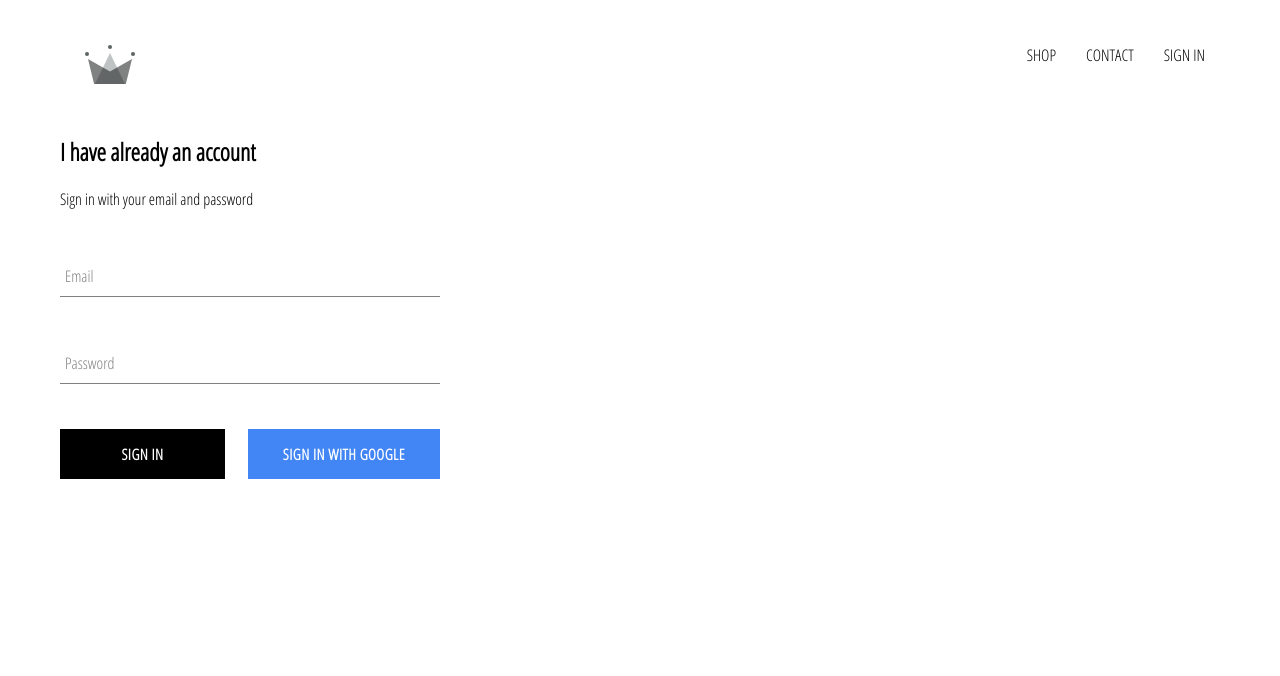
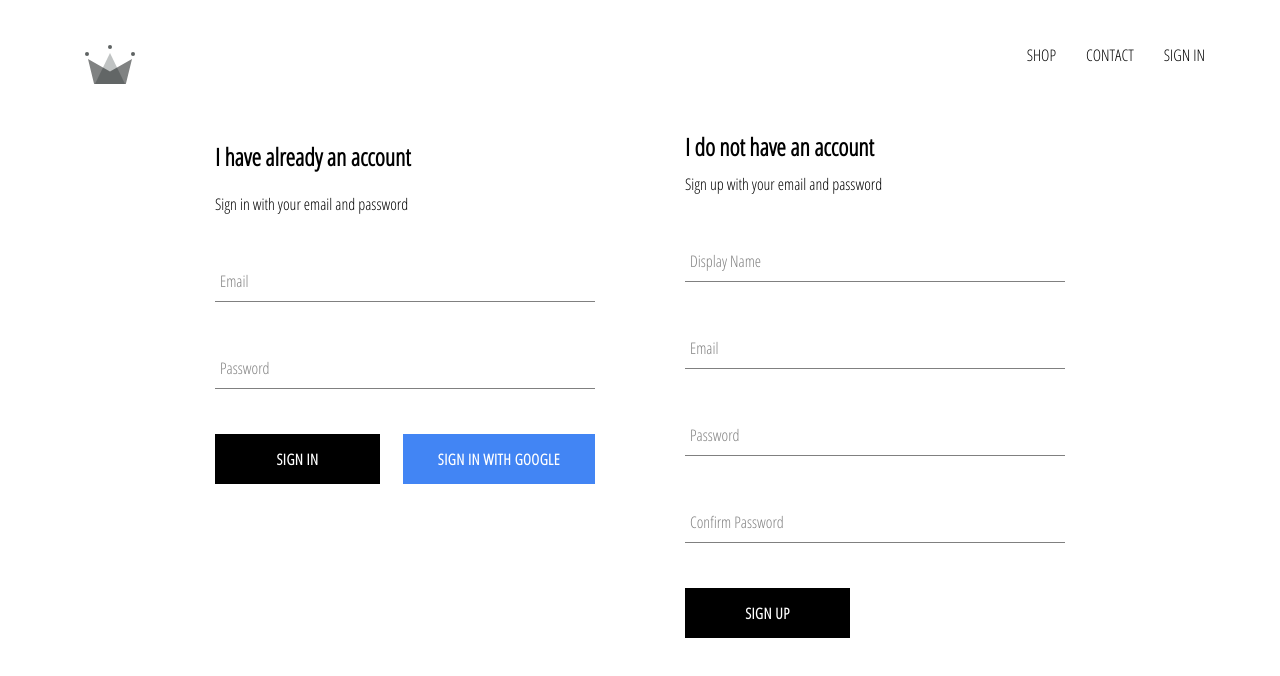
Before and after one commit to alejandro-fdez/crwn-clothing, a React (Create React App) app: page /signin in a window 1280 px wide. Shown: the top 676 px of the page. Built offline with nearby package versions, Linux system fonts and the light colour scheme; no server answers.

Commit message:
Implemented firebase utils, included ability to store authenticated users into our database

```diff
--- a/src/App.js
+++ b/src/App.js
@@ -1,31 +1,46 @@
-import React from 'react';
-import { Switch, Route } from 'react-router-dom';
+import React from "react";
+import { Switch, Route } from "react-router-dom";
 
-import './App.css';
+import "./App.css";
 
-import HomePage from './pages/homepage/homepage.component';
-import ShopPage from './pages/shop/shop.component';
-import SignInAndSignUpPage from './pages/sign-in-and-sign-up/sign-in-and-sign-up.component';
+import HomePage from "./pages/homepage/homepage.component";
+import ShopPage from "./pages/shop/shop.component";
+import SignInAndSignUpPage from "./pages/sign-in-and-sign-up/sign-in-and-sign-up.component";
 
-import Header from './components/header/header.component';
+import Header from "./components/header/header.component";
 
-import { auth } from './firebase/firebase.utils';
+import { auth, createUserProfileDocument } from "./firebase/firebase.utils";
 
 class App extends React.Component {
   constructor() {
     super();
 
     this.state = {
-      currentUser: null
-    }
+      currentUser: null,
+    };
   }
 
   unsubscribeFromAuth = null;
 
   componentDidMount() {
-    this.unsubscribeFromAuth = auth.onAuthStateChanged(user => {
-      this.setState({ currentUser: user });
-    })
+    this.unsubscribeFromAuth = auth.onAuthStateChanged(async (userAuth) => {
+      if (userAuth) {
+        const userRef = await createUserProfileDocument(userAuth);
+
+        userRef.onSnapshot((snapShot) => {
+          this.setState({
+            currentUser: {
+              id: snapShot.id,
+              ...snapShot.data(),
+            }
+          });
+
+          console.log(this.state);
+        });
+      }
+
+      this.setState({ currentUser: userAuth });
+    });
   }
 
   componentWillUnmount() {
@@ -36,13 +51,14 @@ class App extends React.Component {
     return (
       <div>
         <Header currentUser={this.state.currentUser} />
-        <Switch> {/*Makes only one Route to be loaded - Previously was Switch component*/}
-          <Route exact path='/' component={HomePage} />
-          <Route exact path='/shop' component={ShopPage} />
-          <Route exact path='/signin' component={SignInAndSignUpPage} />
+        <Switch>
+          {" "}
+          {/*Makes only one Route to be loaded - Previously was Switch component*/}
+          <Route exact path="/" component={HomePage} />
+          <Route exact path="/shop" component={ShopPage} />
+          <Route exact path="/signin" component={SignInAndSignUpPage} />
         </Switch>
       </div>
-
     );
   }
 }
--- a/src/components/form-input/form-input.component.jsx
+++ b/src/components/form-input/form-input.component.jsx
@@ -7,7 +7,7 @@ const FormInput = ({ handleChange, label, ...otherProps }) => (
     <input className="form-input" onChange={handleChange} {...otherProps} />
     {label ? (
       <label
-        className={`${otherProps.value.lenght ? "shrink" : ""} form-input-label`}
+        className={`${otherProps.value.length ? "shrink" : ""} form-input-label`}
       >
         {label}
       </label>
--- a/src/components/sign-in/sign-in.component.jsx
+++ b/src/components/sign-in/sign-in.component.jsx
@@ -32,7 +32,7 @@ class SignIn extends React.Component {
   render() {
     return (
       <div className="sign-in">
-        <h2> I have already an account</h2>
+        <h2>I have already an account</h2>
         <span> Sign in with your email and password</span>
 
         <form onSubmit={this.handleSubmit}>
--- /dev/null
+++ b/src/components/sign-up/sign-up.component.jsx
@@ -0,0 +1,105 @@
+import React from "react";
+
+import FormInput from "../form-input/form-input.component";
+import CustomButton from "../custom-button/custom-button.component";
+
+import { auth, createUserProfileDocument } from "../../firebase/firebase.utils";
+
+import "./sign-up.styles.scss";
+
+class SignUp extends React.Component {
+  constructor(props) {
+    super(props);
+
+    this.state = {
+      displayName: "",
+      email: "",
+      password: "",
+      confirmPassword: "",
+    };
+  }
+
+  handleSubmit = async (event) => {
+    event.preventDefault();
+
+    const { displayName, email, password, confirmPassword } = this.state;
+
+    if (password !== confirmPassword) {
+      alert("passwords don't match");
+      return;
+    }
+
+    try {
+      const { user } = await auth.createUserWithEmailAndPassword(
+        email,
+        password
+      );
+
+      await createUserProfileDocument(user, { displayName });
+
+      this.setState({
+        displayName: "",
+        email: "",
+        password: "",
+        confirmPassword: "",
+      });
+
+    } catch (error) {
+      console.log(error);
+    }
+  };
+
+  handleChange = event => {
+    const { value, name } = event.target;
+
+    this.setState({ [name]: value });
+  };
+
+  render() {
+    const { displayName, email, password, confirmPassword } = this.state;
+    return (
+      <div className="sign-up">
+        <h2 className="title">I do not have an account</h2>
+        <span>Sign up with your email and password</span>
+
+        <form className="sign-up-form" onSubmit={this.handleSubmit}>
+          <FormInput
+            name="displayName"
+            type="text"
+            value={displayName}
+            handleChange={this.handleChange}
+            label="Display Name"
+            required
+          />
+          <FormInput
+            name="email"
+            type="email"
+            value={email}
+            handleChange={this.handleChange}
+            label="Email"
+            required
+          />
+          <FormInput
+            name="password"
+            type="password"
+            value={password}
+            handleChange={this.handleChange}
+            label="Password"
+            required
+          />
+          <FormInput
+            name="confirmPassword"
+            type="password"
+            value={confirmPassword}
+            handleChange={this.handleChange}
+            label="Confirm Password"
+            required
+          />
+          <CustomButton type="submit">SIGN UP</CustomButton>
+        </form>
+      </div>
+    );
+  }
+}
+
+export default SignUp;
--- /dev/null
+++ b/src/components/sign-up/sign-up.styles.scss
@@ -0,0 +1,9 @@
+.sign-up {
+  display: flex;
+  flex-direction: column;
+  width: 380px;
+
+  .title {
+    margin: 10px 0;
+  }
+}
--- a/src/firebase/firebase.utils.js
+++ b/src/firebase/firebase.utils.js
@@ -1,7 +1,7 @@
 // Import the functions you need from the SDKs you need
-import firebase from 'firebase/compat/app';
-import 'firebase/compat/firestore';
-import 'firebase/compat/auth';
+import firebase from "firebase/compat/app";
+import "firebase/compat/firestore";
+import "firebase/compat/auth";
 
 const config = {
   apiKey: "AIzaSyAJi5ohaVmcIzBb9DDKZspJ897g8LHKYZo",
@@ -10,7 +10,34 @@ const config = {
   storageBucket: "crwn-db-f4bcf.appspot.com",
   messagingSenderId: "712647073190",
   appId: "1:712647073190:web:d582577d6e422fd56d8367",
-  measurementId: "G-JK3XDTDHLH"
+  measurementId: "G-JK3XDTDHLH",
+};
+
+export const createUserProfileDocument = async (userAuth, additionalData) => {
+  if (!userAuth) return;
+
+  const userRef = firestore.doc(`users/${userAuth.uid}`);
+
+  const snapShot = await userRef.get();
+
+  if (!snapShot.exists) {
+    const { displayName, email } = userAuth;
+    const createdAt = new Date();
+
+    try {
+      await userRef.set({
+        displayName,
+        email,
+        createdAt,
+        ...additionalData,
+      });
+    } catch (error) {
+      console.log("error creating user", error.message);
+    }
+  }
+
+  return userRef;
+
 };
 
 // Initialize Firebase
@@ -20,7 +47,7 @@ export const auth = firebase.auth();
 export const firestore = firebase.firestore();
 
 const provider = new firebase.auth.GoogleAuthProvider();
-provider.setCustomParameters({ prompt: 'select_account' });
+provider.setCustomParameters({ prompt: "select_account" });
 export const signInWithGoogle = () => auth.signInWithPopup(provider);
 
 export default firebase;
--- a/src/pages/sign-in-and-sign-up/sign-in-and-sign-up.component.jsx
+++ b/src/pages/sign-in-and-sign-up/sign-in-and-sign-up.component.jsx
@@ -1,6 +1,7 @@
 import React from "react";
 
 import SignIn from "../../components/sign-in/sign-in.component";
+import SignUp from "../../components/sign-up/sign-up.component";
 
 import "./sign-in-and-sign-up.styles.scss";
 
@@ -8,6 +9,7 @@ const SignInAndSignUpPage = () => {
   return (
     <div className="sign-in-and-sign-up">
       <SignIn />
+      <SignUp />
     </div>
   );
 };
--- a/src/pages/sign-in-and-sign-up/sign-in-and-sign-up.styles.scss
+++ b/src/pages/sign-in-and-sign-up/sign-in-and-sign-up.styles.scss
@@ -0,0 +1,6 @@
+.sign-in-and-sign-up {
+  width: 850px;
+  display: flex;
+  justify-content: space-between;
+  margin: 30px auto;
+}
```
